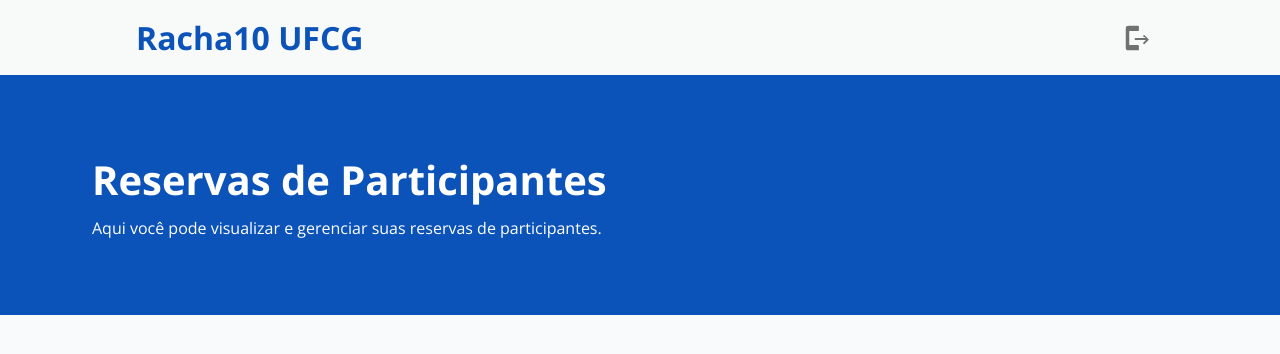
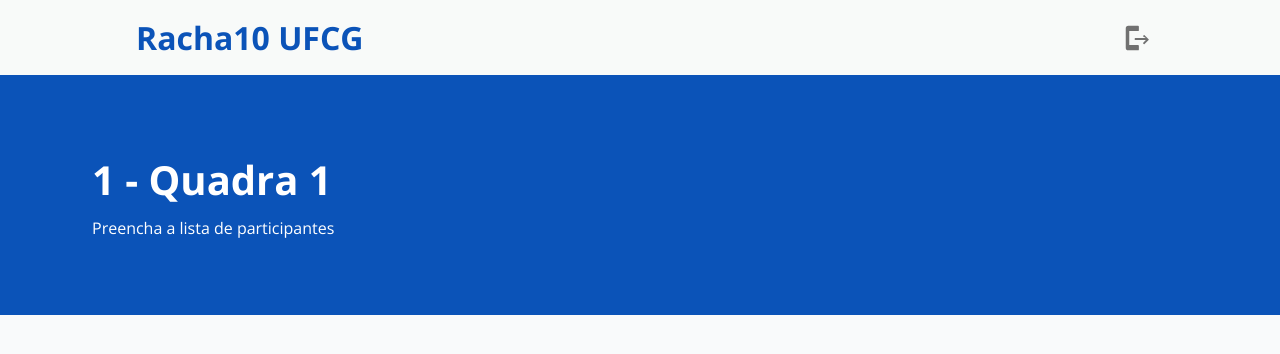
Before and after one commit to rachadez/rachadez-frontend, a React (Vite) app: page /user-reserva-participantes/1/1 in a window 1280 px wide. Shown: the top 354 px of the page. Built offline with nearby package versions, Linux system fonts and the light colour scheme.

Commit message:
fix: adjust routes and title in reservaParticipantes

```diff
--- a/src/pages/UserHome.jsx
+++ b/src/pages/UserHome.jsx
@@ -40,7 +40,7 @@
   return (
     <>
       <Header />
-      <MainContentWithoutArrow title={"Minhas reservas"} buttonText={"Cadastrar reserva"} path={"/"} />
+      <MainContentWithoutArrow title={"Minhas reservas"} buttonText={"Cadastrar reserva"} path={"/user-reserva-modalidade"} />
       {/* <MainContentWithoutArrow title={"Minhas reservas"}/> */}
 
       <TableList cabecalho={cabecalho} dados={reservas} dadosEdit={reservasEditaveis} hideAcoes handleView={handleView} handleEdit={handleEdit} handleDelete={handleDelete}></TableList>
--- a/src/pages/UserReservaParticipantes.jsx
+++ b/src/pages/UserReservaParticipantes.jsx
@@ -5,10 +5,23 @@
 const UserReservaParticipantes = () => {
     const { modalidade, quadra } = useParams();
 
+    const correctAccents = (str) => {
+        const accents = {
+            'tenis': 'Tênis',
+            'volei': 'Vôlei',
+            'beach-tennis': 'Beach Tennis',
+            'society': 'Society',
+        };
+        return accents[str.toLowerCase()] || str;
+    };
+
+    const formattedModalidade = correctAccents(modalidade);
+    const formattedQuadra = quadra.replace('quadra', '').trim();
+
     return (
         <div>
             <Header />
-            <MainContent title="Reservas de Participantes" subtitle="Aqui você pode visualizar e gerenciar suas reservas de participantes." path={`/user-reserva-horario/${modalidade}/${quadra}`}/>
+            <MainContent title={`${formattedModalidade} - Quadra ${formattedQuadra}`} subtitle="Preencha a lista de participantes" path={`/user-reserva-horario/${modalidade}/${quadra}`}/>
         </div>
     );
 }
```
